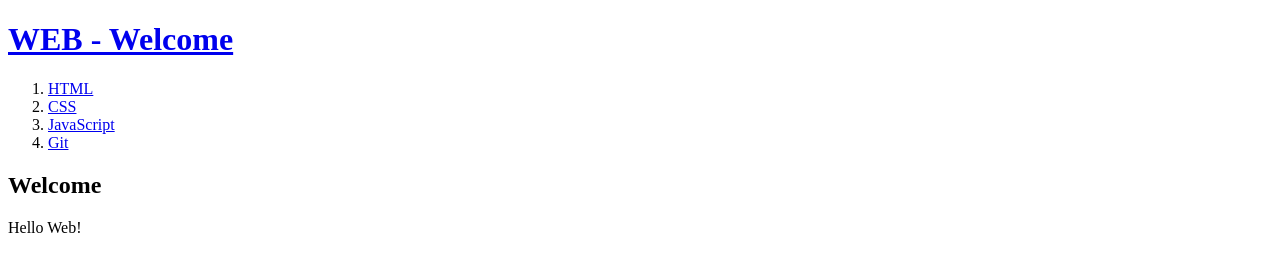
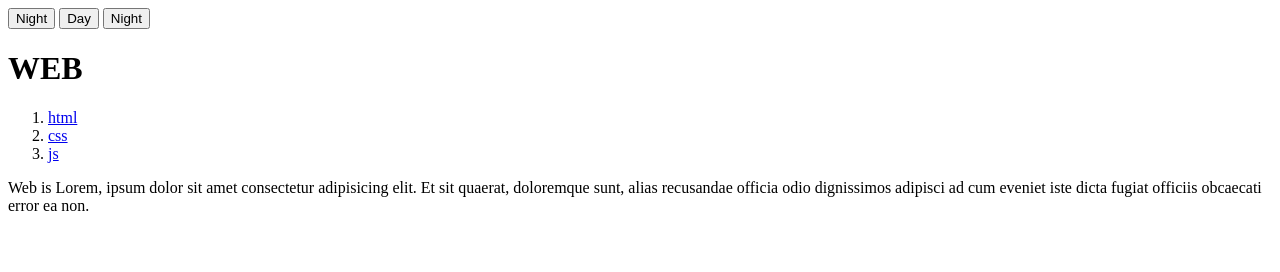
Before and after one commit to gorgeous30/daitgirls2, a plain HTML site: page index.html in a window 1280 px wide. Drawn offline with Linux system fonts and the light colour scheme.

```diff
--- a/index.html
+++ b/index.html
@@ -1,19 +1,72 @@
 <!DOCTYPE html>
-<html lang="en">
+<html>
     <head>
-    <meta charset="UTF-8">
-    <meta name="viewport" content="width=device-width, initial-scale=1.0">
-    <title>WEB</title>
+        <script>
+
+        </script>
     </head>
     <body>
-    <h1><a href="index.html">WEB - Welcome</a></h1>
+        <input type="button" id="screenModeBtn" value="Night" onclick="
+            var mode = document.querySelector('#screenModeBtn').value;
+            if(mode === 'Night'){
+                // nightmode code
+                var bodyTag = document.querySelector('body');
+                bodyTag.style.backgroundColor='black';
+                bodyTag.style.color='white';
+                document.querySelector('#a1').style.color='white';
+                document.querySelector('#a2').style.color='white';
+                document.querySelector('#a3').style.color='white';
+                // change button value to day
+                document.querySelector('#screenModeBtn').value = 'Day';
+            } else {
+                // daymode code
+                var bodyTag = document.querySelector('body');
+                bodyTag.style.backgroundColor='white';
+                bodyTag.style.color='black';
+                document.querySelector('#a1').style.color='black';
+                document.querySelector('#a2').style.color='black';
+                document.querySelector('#a3').style.color='black';
+                // change button value to night
+                document.querySelector('#screenModeBtn').value = 'Night';
+            }
+        ">
+
+        <!-- <h1 style="border:5px solid red; background-color: green;">Web</h1> -->
+        <input type="button" value="Day" onclick="
+            debugger;
+            var bodyTag = document.querySelector('body');
+            bodyTag.style.backgroundColor='white';
+            bodyTag.style.color='black';
+            var as = document.querySelectorAll('a');
+            var i=0;
+            while(i<as.length){
+                as[i].style.color='black';
+                i=i+1;
+            }
+            // document.querySelector('#a1').style.color='black';
+            // document.querySelector('#a2').style.color='black';
+            // document.querySelector('#a3').style.color='black';
+            ">
+        <input type="button" value="Night" onclick="
+            var bodyTag = document.querySelector('body');
+            bodyTag.style.backgroundColor='black';
+            bodyTag.style.color='white';
+            var as = document.querySelectorAll('a');
+            var i=0;
+            while(i<as.length){
+                as[i].style.color='white';
+                i=i+1;
+            }
+            // document.querySelector('#a1').style.color='white';
+            // document.querySelector('#a2').style.color='white';
+            // document.querySelector('#a3').style.color='white';
+            ">
+        <h1>WEB</h1>
         <ol>
-        <li><a href="1.html">HTML</a></li>
-        <li><a href="2.html">CSS</a></li>
-        <li><a href="3.html">JavaScript</a></li>
-        <li><a href="4.html">Git</a></li>
+            <li><a href="1.html" id="a1">html</a></li>
+            <li><a href="2.html" id="a2">css</a></li>
+            <li><a href="3.html" id="a3">js</a></li>
         </ol>
-    <h2>Welcome</h2>
-    Hello Web!
+        Web is Lorem, ipsum dolor sit amet consectetur adipisicing elit. Et sit quaerat, doloremque sunt, alias recusandae officia odio dignissimos adipisci ad cum eveniet iste dicta fugiat officiis obcaecati error ea non.
     </body>
 </html>
```
Also changed, not shown: array_loop.html (added, +41 -0 lines), function.html (added, +21 -0 lines), js-conditional.html (added, +28 -0 lines), js-datatype.html (added, +16 -0 lines), js-event.html (added, +8 -0 lines), js.html (added, +9 -0 lines), letter.html (added, +8 -0 lines), login.html (added, +19 -0 lines), variable.html (added, +10 -0 lines). Lines whose indentation alone changed are shown as unchanged.
